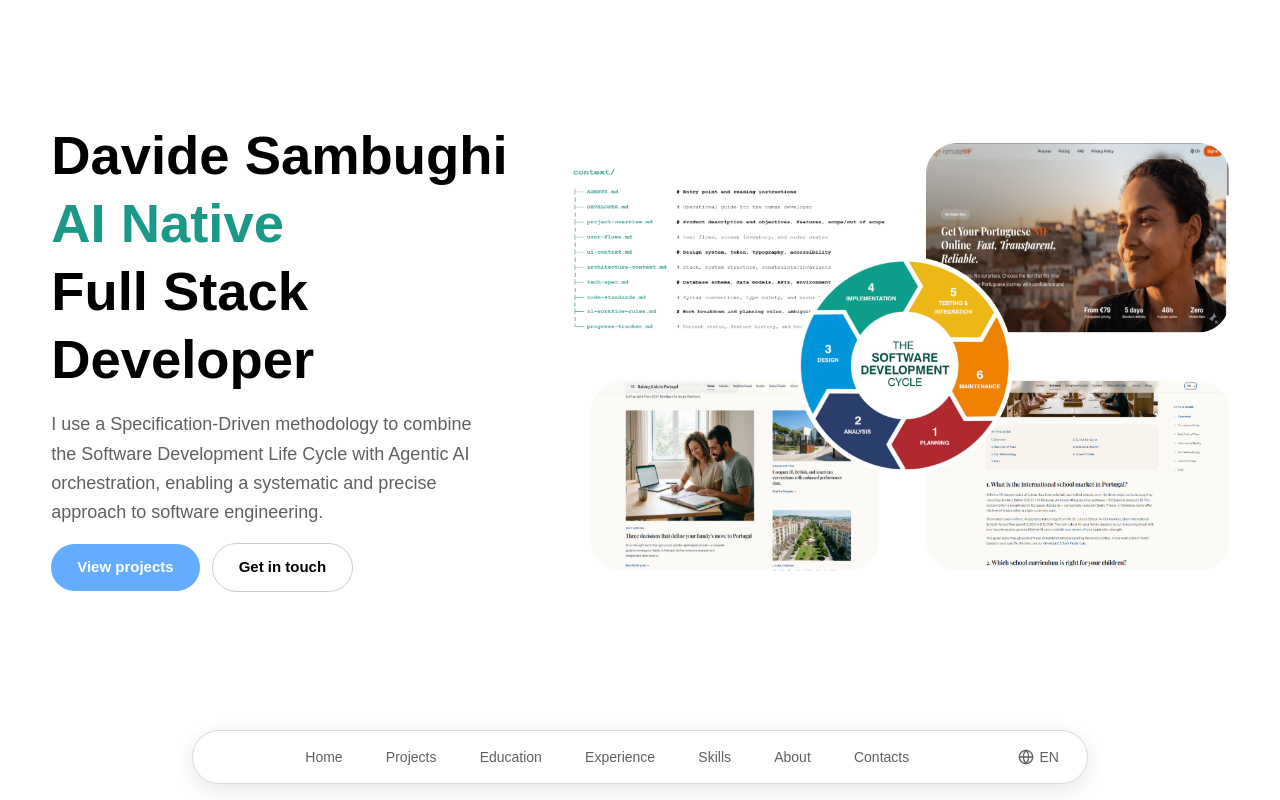
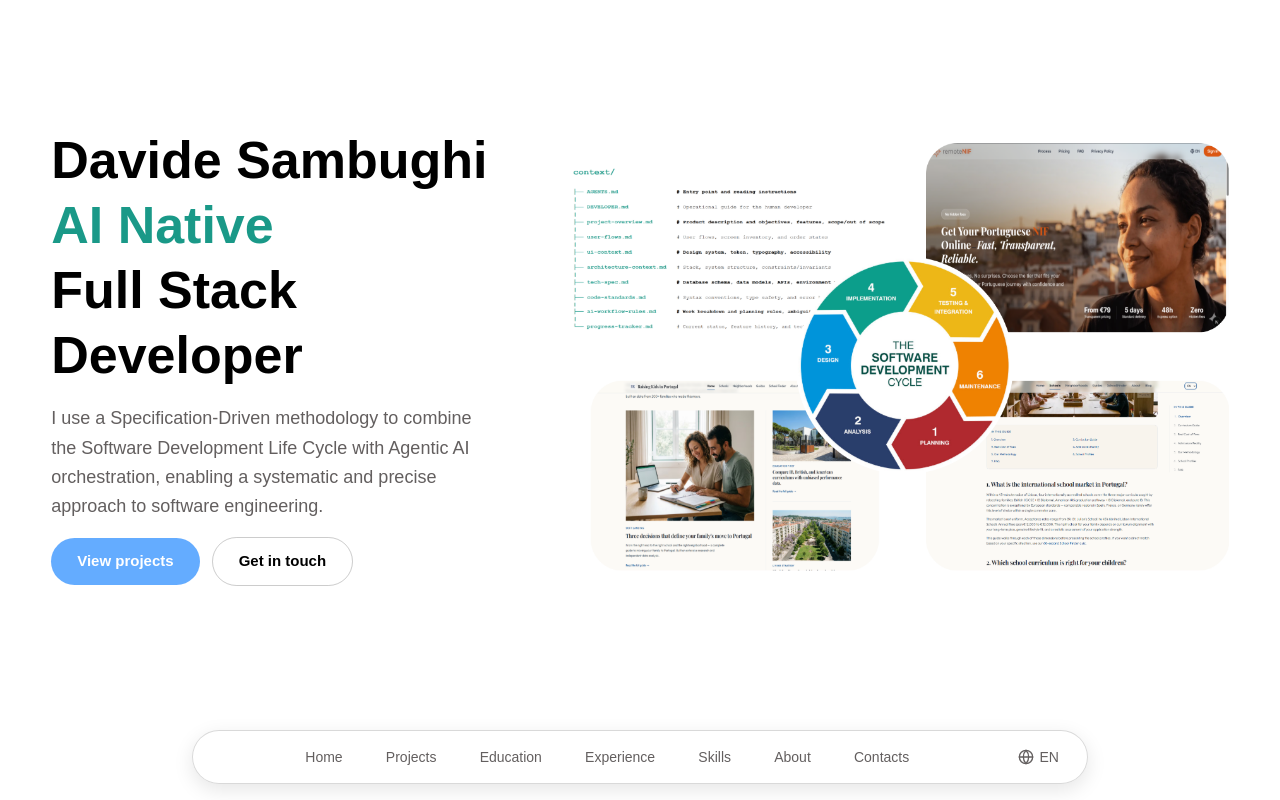
Before and after one commit to davidesambughi/portfolio-august-2026, a Next.js app: page /en in a window 1280 px wide. Shown: the top 800 px of the page. Built offline with nearby package versions, Linux system fonts and the light colour scheme; a web font is replaced by a local one.

Commit message:
h1 hero section sligthly smaller for bg screens

```diff
--- a/components/hero.tsx
+++ b/components/hero.tsx
@@ -44,7 +44,7 @@ export async function Hero() {
             `lg:flex-1`) per user-specified 40:60 text:image split — a share of the row rather
             than a fixed pixel value, so the ratio holds at every two-column width. */}
         <div className="flex flex-col items-center gap-[clamp(1rem,2vh,1.25rem)] text-center lg:w-[40%] lg:shrink-0 lg:items-start lg:text-left">
-          <h1 className="text-[clamp(1.875rem,1rem+3vw,3.75rem)] font-bold leading-tight text-heading">
+          <h1 className="text-[clamp(1.875rem,1rem+3vw,3.25rem)] font-bold leading-tight text-heading">
             {t("name")}
             <br />
             <span className="text-accent-teal">{t("badge")}</span>
```
